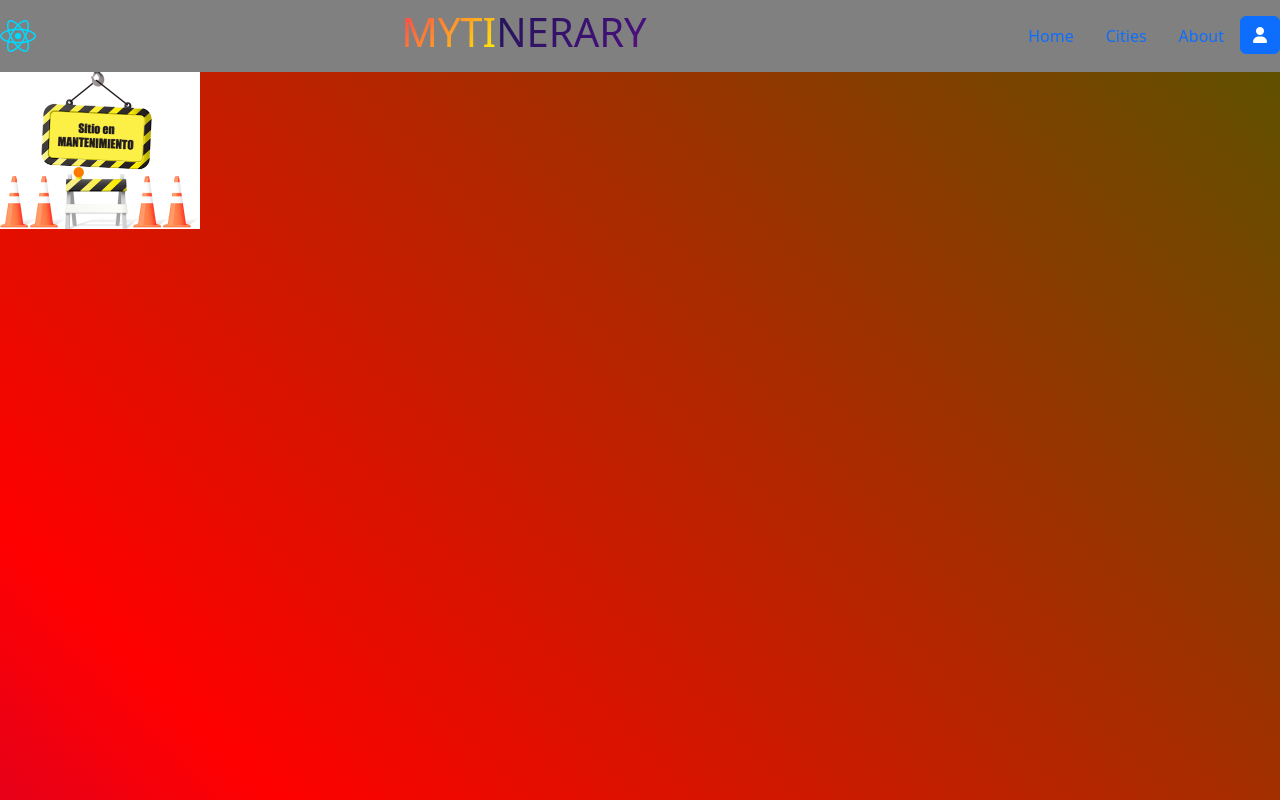
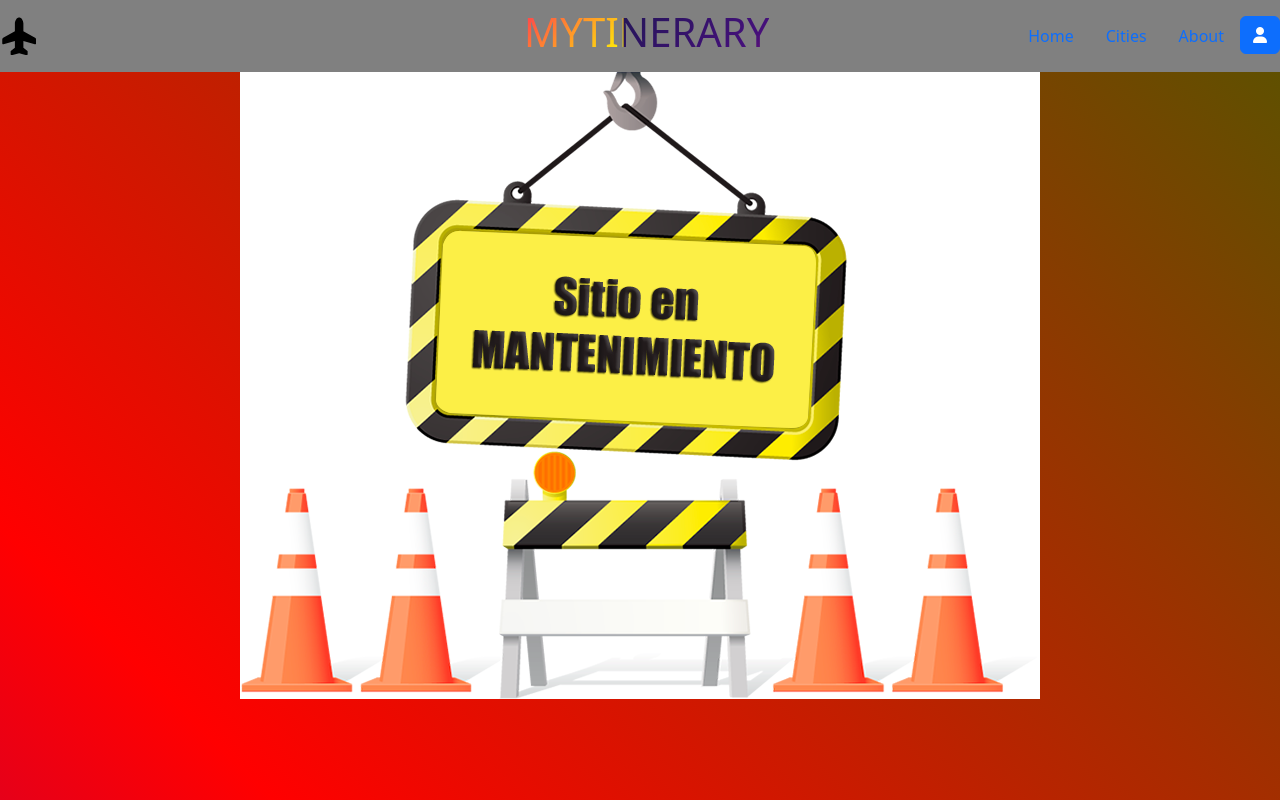
Before and after one commit to alqmst99/mytinerary-nahuelPierini, a React (Vite) app: page /nF in a window 1280 px wide. Built offline with nearby package versions, Linux system fonts and the light colour scheme.

Commit message:
estilos  custom

```diff
--- a/src/App.css
+++ b/src/App.css
@@ -48,7 +48,7 @@ header{
   color: white;
   transition: 2s;
  }
-.rounded-fit:hover{
+.img-thumbnail:hover{
 
 background-color: violet;
 border: 2px solid black;
@@ -66,3 +66,24 @@ img{
   max-width: 200px;
   max-height: 200px;
 }
+.not{
+  max-width: 200%;
+  max-height: 200%;
+}
+.travel{
+  max-width: 3%;
+  color: yellow;
+  transform: rotate(270deg);
+
+
+}
+.travel:hover{
+  animation: traveling 2s linear infinite;
+
+}
+ @keyframes traveling {
+  to {
+    transform: rotate(540deg);
+  }
+}
+}
--- a/src/Components/NavBar/NavBar.jsx
+++ b/src/Components/NavBar/NavBar.jsx
@@ -1,9 +1,10 @@
 import React from 'react'
-import reactLogo from './../../assets/react.svg'
+import travel from './../../../public/plane-solid.svg'
 const NavBar = () => {
   return (
     <nav className="navbar navbar-light text-center" >
-          <img src={reactLogo} alt="LogoApp" />
+          <img src={travel} className='travel' alt="LogoApp" />
+          <div className="d-flex justify-content-center"> </div>
           <h1 className='title'> MyTinerary</h1>
 
           <div>
--- a/src/Pages/NotFound/NotFound.jsx
+++ b/src/Pages/NotFound/NotFound.jsx
@@ -2,8 +2,8 @@ import React from 'react'
 import imgF from '../../../public/notfount.png'
 const NotFound = ({} ) => {
   return (
-    <div className='nF'>
-      <img src={imgF} alt="Not fount" />
+    <div className='nF d-flex justify-content-center'>
+      <img className="not img-fluid"src={imgF} alt="Not fount" />
     </div>
   )
 }
```
Also changed, not shown: public/plane-solid.svg (added).
